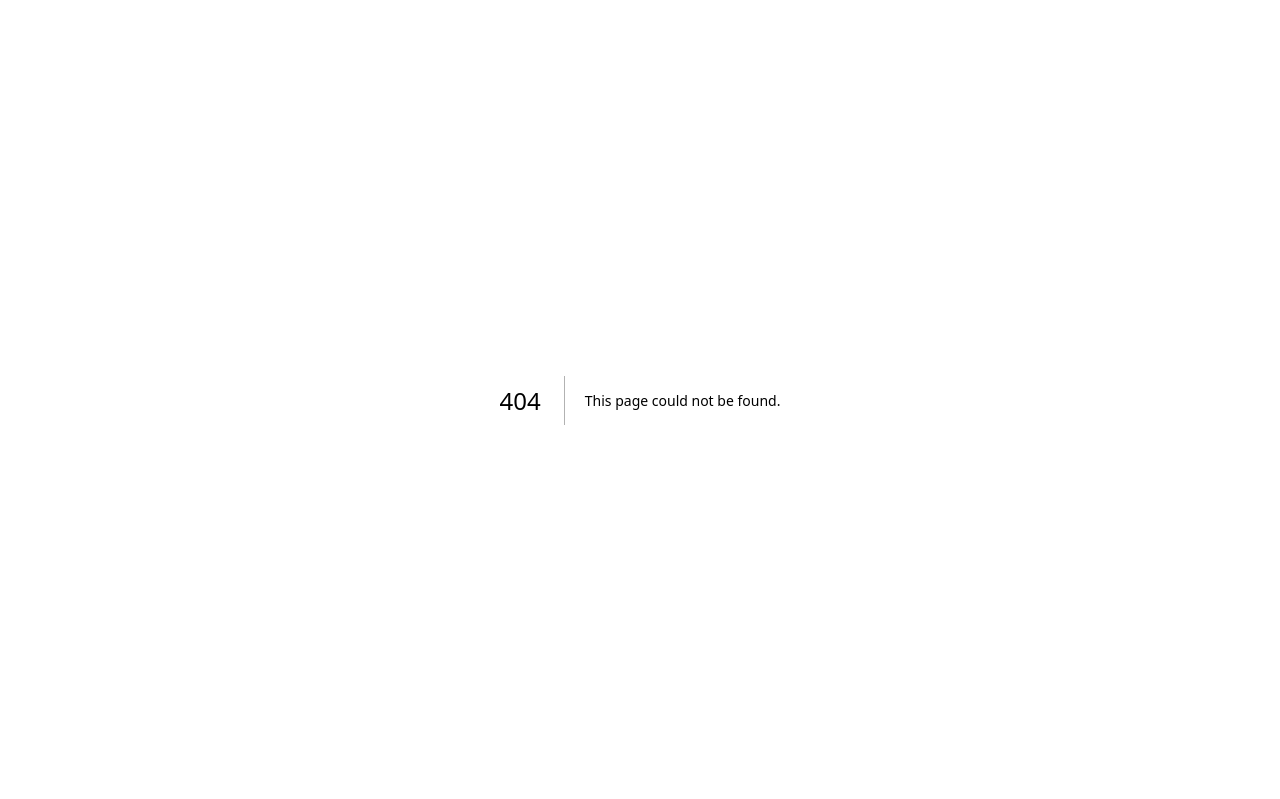
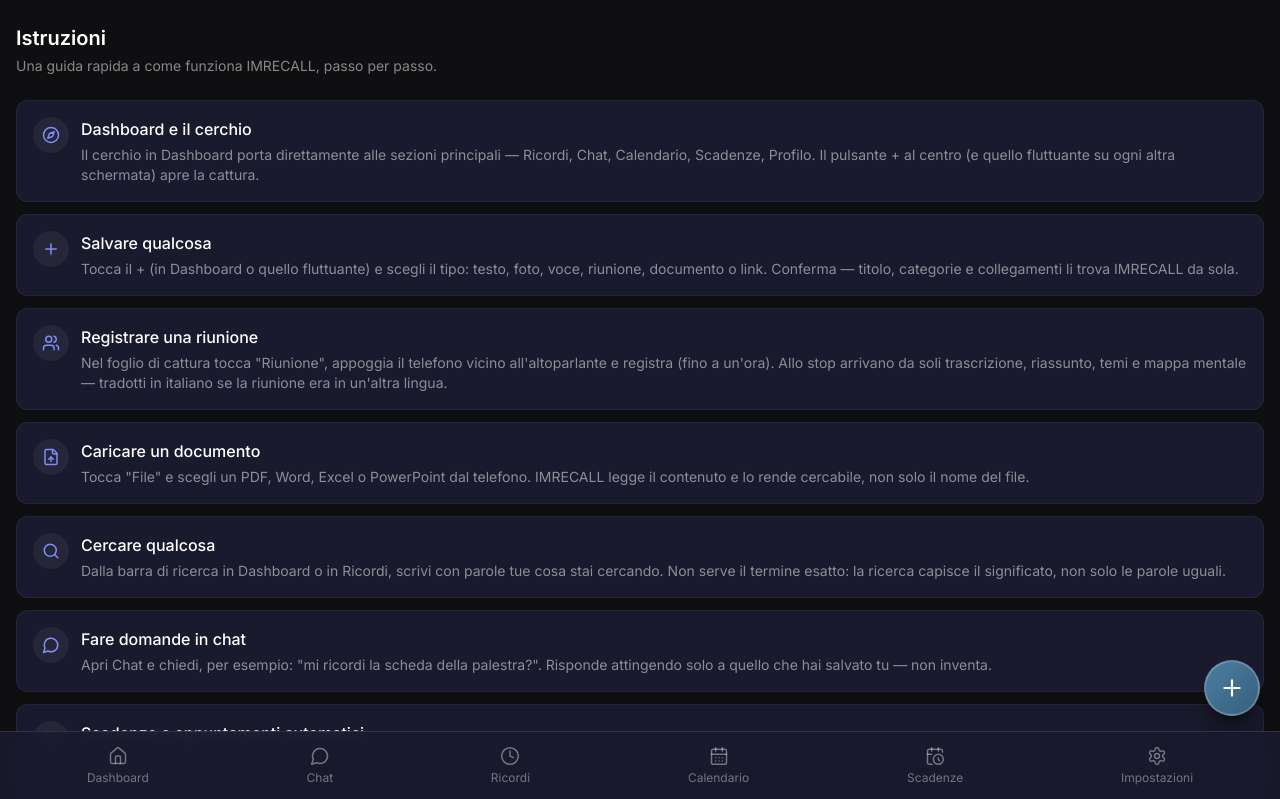
Before and after one commit to Ghostlineapps/imrecall, a Next.js app: page /guide in a window 1280 px wide. Before the commit this address had no page. Shown: the top 799 px of the page. Built offline with nearby package versions, Linux system fonts and the light colour scheme; no server answers.

Commit message:
Add in-app Istruzioni guide page

```diff
--- /dev/null
+++ b/src/app/(app)/guide/page.tsx
@@ -0,0 +1,91 @@
+import {
+  Compass,
+  Plus,
+  Users,
+  FileUp,
+  Search,
+  MessageCircle,
+  CalendarClock,
+  MapPin,
+  Sparkles,
+} from "lucide-react";
+
+// Pagina di sola lettura, contenuto statico: nessun dato utente da
+// caricare. Riusa (adattata ai nomi attuali dei pulsanti) la guida già
+// scritta per il post Instagram "Come si usa" — stesso testo, stesso
+// ordine, qui semplicemente sempre a portata di mano nell'app invece che
+// solo su Instagram.
+const SECTIONS = [
+  {
+    icon: Compass,
+    title: "Dashboard e il cerchio",
+    text: "Il cerchio in Dashboard porta direttamente alle sezioni principali — Ricordi, Chat, Calendario, Scadenze, Profilo. Il pulsante + al centro (e quello fluttuante su ogni altra schermata) apre la cattura.",
+  },
+  {
+    icon: Plus,
+    title: "Salvare qualcosa",
+    text: "Tocca il + (in Dashboard o quello fluttuante) e scegli il tipo: testo, foto, voce, riunione, documento o link. Conferma — titolo, categorie e collegamenti li trova IMRECALL da sola.",
+  },
+  {
+    icon: Users,
+    title: "Registrare una riunione",
+    text: "Nel foglio di cattura tocca \"Riunione\", appoggia il telefono vicino all'altoparlante e registra (fino a un'ora). Allo stop arrivano da soli trascrizione, riassunto, temi e mappa mentale — tradotti in italiano se la riunione era in un'altra lingua.",
+  },
+  {
+    icon: FileUp,
+    title: "Caricare un documento",
+    text: "Tocca \"File\" e scegli un PDF, Word, Excel o PowerPoint dal telefono. IMRECALL legge il contenuto e lo rende cercabile, non solo il nome del file.",
+  },
+  {
+    icon: Search,
+    title: "Cercare qualcosa",
+    text: "Dalla barra di ricerca in Dashboard o in Ricordi, scrivi con parole tue cosa stai cercando. Non serve il termine esatto: la ricerca capisce il significato, non solo le parole uguali.",
+  },
+  {
+    icon: MessageCircle,
+    title: "Fare domande in chat",
+    text: "Apri Chat e chiedi, per esempio: \"mi ricordi la scheda della palestra?\". Risponde attingendo solo a quello che hai salvato tu — non inventa.",
+  },
+  {
+    icon: CalendarClock,
+    title: "Scadenze e appuntamenti automatici",
+    text: "Fotografa un documento o registra una riunione: se emerge una data, IMRECALL crea da sola una scadenza o un appuntamento. Li trovi nelle tab dedicate, senza doverli scrivere a mano.",
+  },
+  {
+    icon: MapPin,
+    title: "Consigli nei paraggi",
+    text: "Imposta i tuoi interessi in Profilo → Il tuo profilo. Quando arrivi in un posto nuovo, la Dashboard suggerisce cosa potrebbe piacerti lì vicino.",
+  },
+  {
+    icon: Sparkles,
+    title: "Si ricorda le cose da sola",
+    text: "Non richiede nessuna azione: \"Accadde oggi\" un anno fa, sei di nuovo in un posto dove volevi tornare, un riepilogo prima di partire — arrivano da soli in Dashboard o come notifica.",
+  },
+];
+
+export default function GuidePage() {
+  return (
+    <div className="px-4 pt-6 space-y-6 pb-4">
+      <div>
+        <h1 className="text-xl font-semibold">Istruzioni</h1>
+        <p className="text-sm text-white/50 mt-1">
+          Una guida rapida a come funziona IMRECALL, passo per passo.
+        </p>
+      </div>
+
+      <div className="space-y-3">
+        {SECTIONS.map(({ icon: Icon, title, text }) => (
+          <div key={title} className="card flex gap-3">
+            <div className="w-9 h-9 rounded-full bg-white/5 flex items-center justify-center text-primary-light shrink-0">
+              <Icon size={18} />
+            </div>
+            <div className="min-w-0">
+              <p className="font-medium">{title}</p>
+              <p className="text-sm text-white/50 mt-1">{text}</p>
+            </div>
+          </div>
+        ))}
+      </div>
+    </div>
+  );
+}
```
